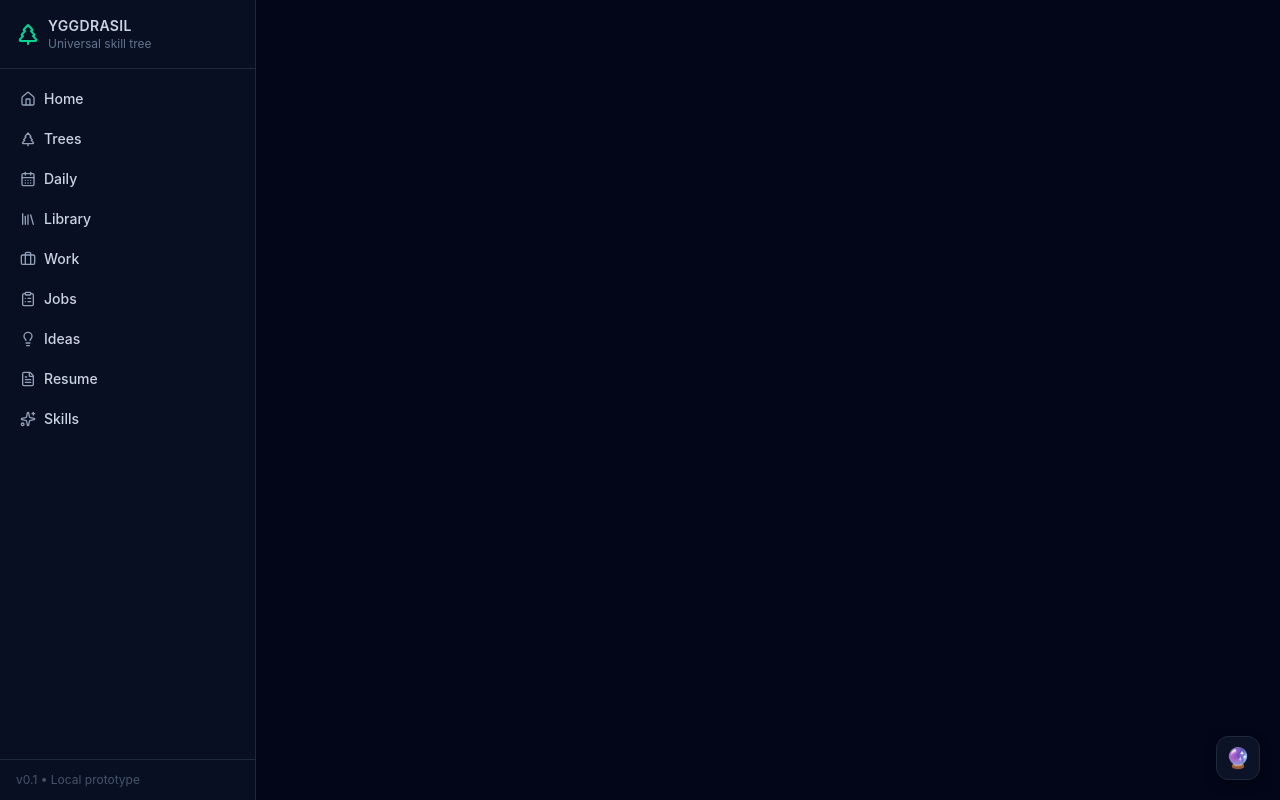
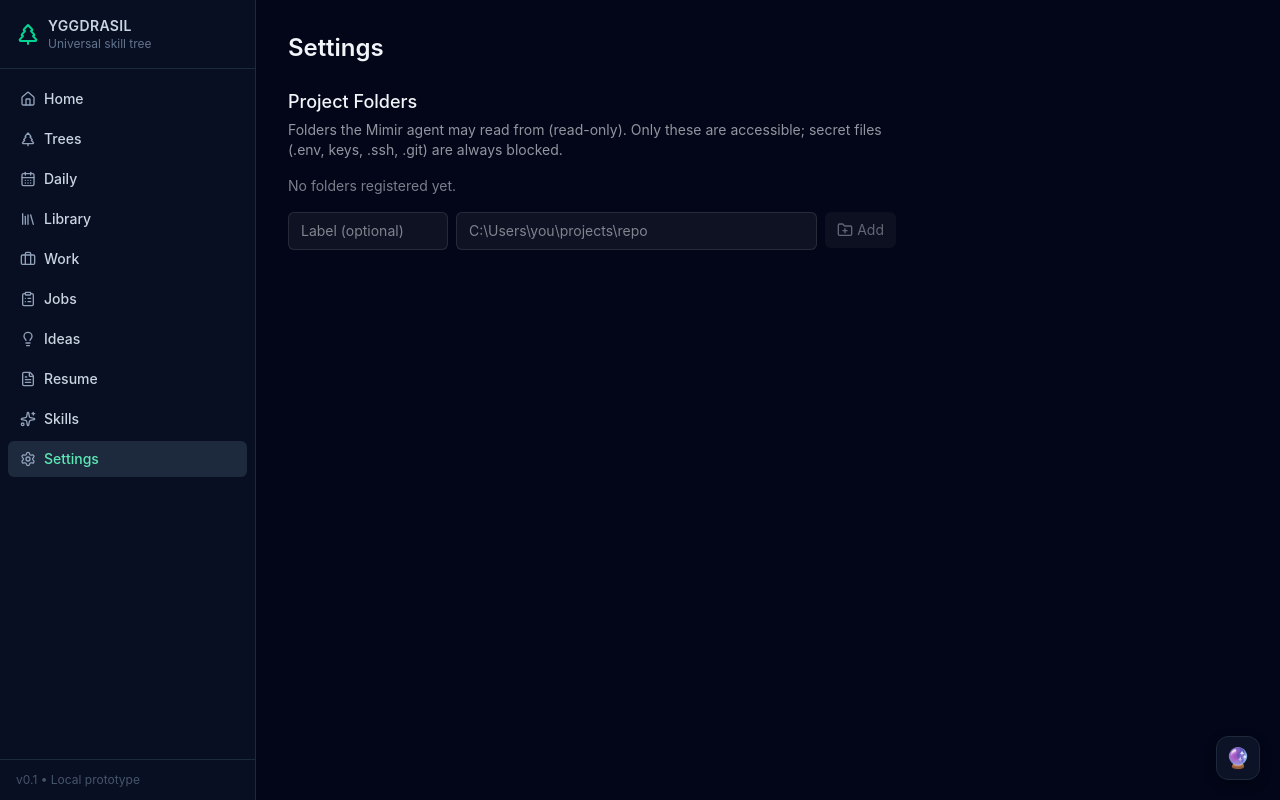
Before and after one commit to dhruvhptl/Yggdrasil, a React (Vite) app: page /settings in a window 1280 px wide. Before the commit this address had no page. Built offline with nearby package versions, Linux system fonts and the light colour scheme.

Commit message:
feat(fs): Settings page for managing project folders

```diff
--- a/src/App.tsx
+++ b/src/App.tsx
@@ -11,6 +11,7 @@ import JobsPage from "./pages/JobsPage";
 import IdeasPage from "./pages/IdeasPage";
 import ResumePage from "./pages/ResumePage";
 import SkillsPage from "./pages/SkillsPage";
+import SettingsPage from "./pages/SettingsPage";
 import ProjectTreePage from "./pages/ProjectTreePage";
 
 export default function App() {
@@ -28,6 +29,7 @@ export default function App() {
           <Route path="/ideas" element={<IdeasPage />} />
           <Route path="/resume" element={<ResumePage />} />
           <Route path="/skills" element={<SkillsPage />} />
+          <Route path="/settings" element={<SettingsPage />} />
           <Route path="/project/:projectId" element={<ProjectTreePage />} />
         </Routes>
       </MainLayout>
--- a/src/layouts/MainLayout.tsx
+++ b/src/layouts/MainLayout.tsx
@@ -1,7 +1,7 @@
 // src/layouts/MainLayout.tsx
 import { ReactNode, useEffect, useState } from "react";
 import { NavLink } from "react-router-dom";
-import { TreePine, Home, CalendarDays, Library, Briefcase, ClipboardList, Lightbulb, FileText, Sparkles } from "lucide-react";
+import { TreePine, Home, CalendarDays, Library, Briefcase, ClipboardList, Lightbulb, FileText, Sparkles, Settings } from "lucide-react";
 import MimirChat from "../components/MimirChat";
 import { useMimirContext } from "../contexts/MimirContext";
 
@@ -43,6 +43,7 @@ export default function MainLayout({ children }: MainLayoutProps) {
           <SidebarLink to="/ideas" icon={<Lightbulb className="w-4 h-4" />} label="Ideas" />
           <SidebarLink to="/resume" icon={<FileText className="w-4 h-4" />} label="Resume" />
           <SidebarLink to="/skills" icon={<Sparkles className="w-4 h-4" />} label="Skills" />
+          <SidebarLink to="/settings" icon={<Settings className="w-4 h-4" />} label="Settings" />
         </nav>
 
         <div className="px-4 py-3 text-xs text-slate-600 border-t border-slate-800">
--- /dev/null
+++ b/src/pages/SettingsPage.tsx
@@ -0,0 +1,61 @@
+import { useEffect, useState } from "react";
+import { invoke } from "@tauri-apps/api/core";
+import { FolderPlus, Trash2 } from "lucide-react";
+
+interface ProjectRoot { id: string; label: string; path: string; }
+
+export default function SettingsPage() {
+  const [roots, setRoots] = useState<ProjectRoot[]>([]);
+  const [label, setLabel] = useState("");
+  const [path, setPath] = useState("");
+  const [error, setError] = useState<string | null>(null);
+
+  const load = () => invoke<ProjectRoot[]>("get_project_roots_cmd").then(setRoots).catch(() => {});
+  useEffect(() => { load(); }, []);
+
+  const add = async () => {
+    setError(null);
+    try {
+      await invoke<ProjectRoot>("add_project_root_cmd", { label, path });
+      setLabel(""); setPath(""); load();
+    } catch (e) { setError(String(e)); }
+  };
+  const remove = async (id: string) => { await invoke("remove_project_root_cmd", { id }); load(); };
+
+  return (
+    <div className="p-8 max-w-2xl">
+      <h1 className="text-2xl font-semibold mb-6">Settings</h1>
+      <section>
+        <h2 className="text-lg font-medium mb-1">Project Folders</h2>
+        <p className="text-sm opacity-60 mb-4">
+          Folders the Mimir agent may read from (read-only). Only these are accessible; secret files (.env, keys, .ssh, .git) are always blocked.
+        </p>
+        <div className="space-y-2 mb-4">
+          {roots.length === 0 && <p className="text-sm opacity-50">No folders registered yet.</p>}
+          {roots.map((r) => (
+            <div key={r.id} className="flex items-center gap-3 rounded-md border border-white/10 bg-white/5 px-3 py-2">
+              <div className="min-w-0 flex-1">
+                <div className="text-sm font-medium">{r.label}</div>
+                <div className="text-xs opacity-60 truncate">{r.path}</div>
+              </div>
+              <button onClick={() => remove(r.id)} className="opacity-60 hover:opacity-100" title="Remove">
+                <Trash2 className="w-4 h-4" />
+              </button>
+            </div>
+          ))}
+        </div>
+        <div className="flex gap-2 items-start">
+          <input value={label} onChange={(e) => setLabel(e.target.value)} placeholder="Label (optional)"
+            className="rounded-md bg-white/5 border border-white/10 px-3 py-2 text-sm w-40" />
+          <input value={path} onChange={(e) => setPath(e.target.value)} placeholder="C:\Users\you\projects\repo"
+            className="rounded-md bg-white/5 border border-white/10 px-3 py-2 text-sm flex-1" />
+          <button onClick={add} disabled={!path.trim()}
+            className="rounded-md bg-white/10 hover:bg-white/20 px-3 py-2 text-sm flex items-center gap-1 disabled:opacity-40">
+            <FolderPlus className="w-4 h-4" /> Add
+          </button>
+        </div>
+        {error && <p className="mt-2 text-sm text-red-400">{error}</p>}
+      </section>
+    </div>
+  );
+}
```
